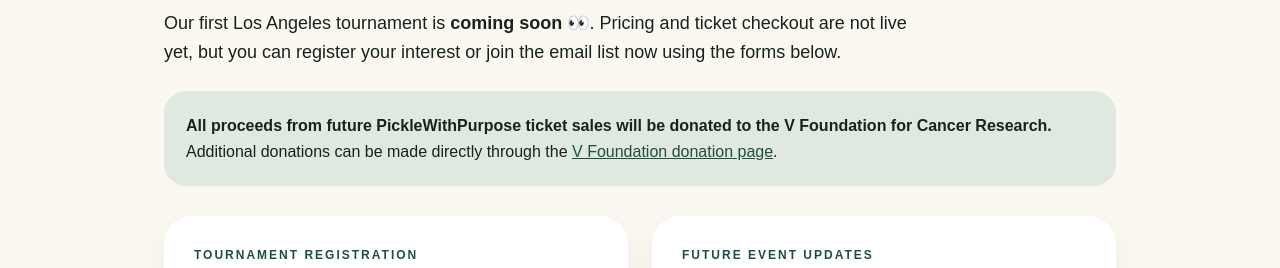
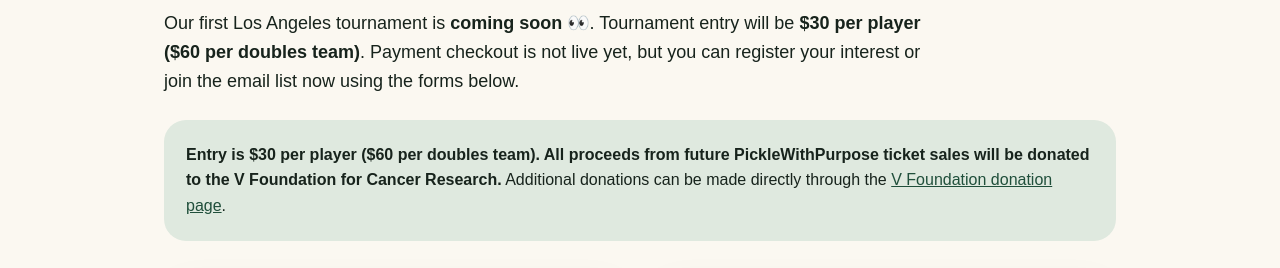
Before and after one commit to PickleWithPurpose/picklew1thpurpose, a plain HTML site: page register/index.html in a window 1280 px wide. Shown: the part 252-520 px from the top of the page. Drawn offline with Linux system fonts and the light colour scheme.

Commit message:
Add tournament price to registration page

```diff
--- a/register/index.html
+++ b/register/index.html
@@ -33,9 +33,9 @@
 <main>
 <div class="eyebrow">Registration + updates</div>
 <h1>Join PickleWithPurpose</h1>
-<p class="lead">Our first Los Angeles tournament is <b>coming soon 👀</b>. Pricing and ticket checkout are not live yet, but you can register your interest or join the email list now using the forms below.</p>
+<p class="lead">Our first Los Angeles tournament is <b>coming soon 👀</b>. Tournament entry will be <b>$30 per player ($60 per doubles team)</b>. Payment checkout is not live yet, but you can register your interest or join the email list now using the forms below.</p>
 
-<div class="notice"><b>All proceeds from future PickleWithPurpose ticket sales will be donated to the V Foundation for Cancer Research.</b> Additional donations can be made directly through the <a href="https://www.v.org/donate-now/" target="_blank" rel="noopener">V Foundation donation page</a>.</div>
+<div class="notice"><b>Entry is $30 per player ($60 per doubles team). All proceeds from future PickleWithPurpose ticket sales will be donated to the V Foundation for Cancer Research.</b> Additional donations can be made directly through the <a href="https://www.v.org/donate-now/" target="_blank" rel="noopener">V Foundation donation page</a>.</div>
 
 <div class="grid">
 <div class="box">
```
